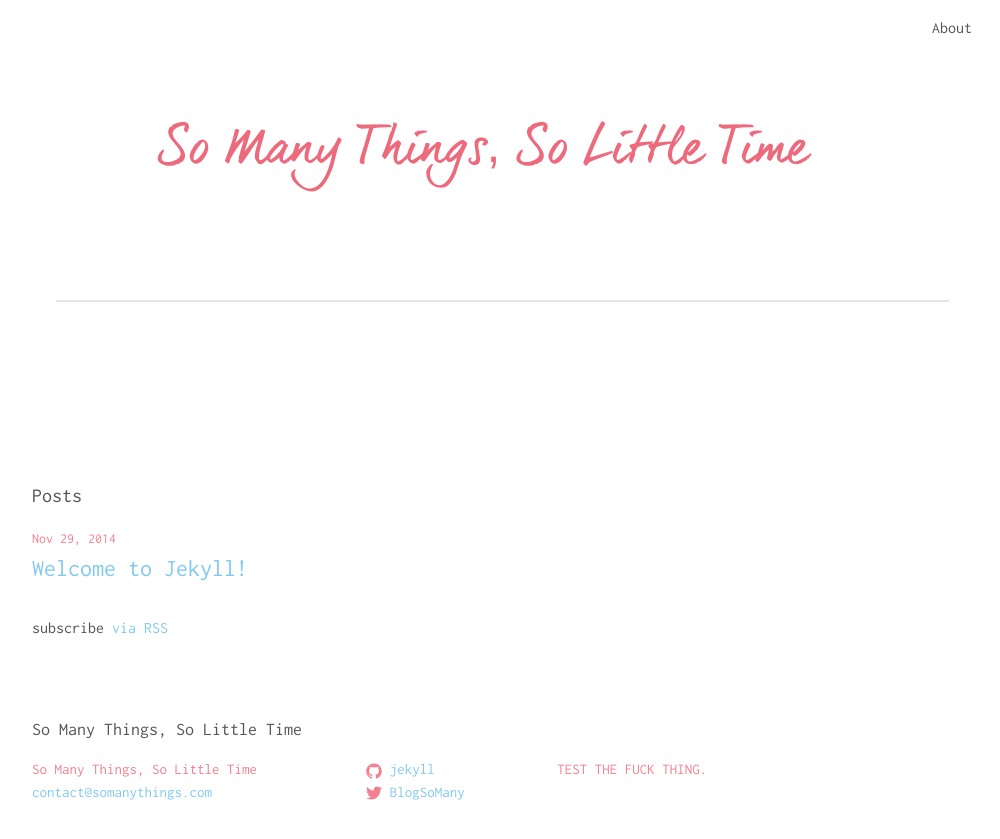
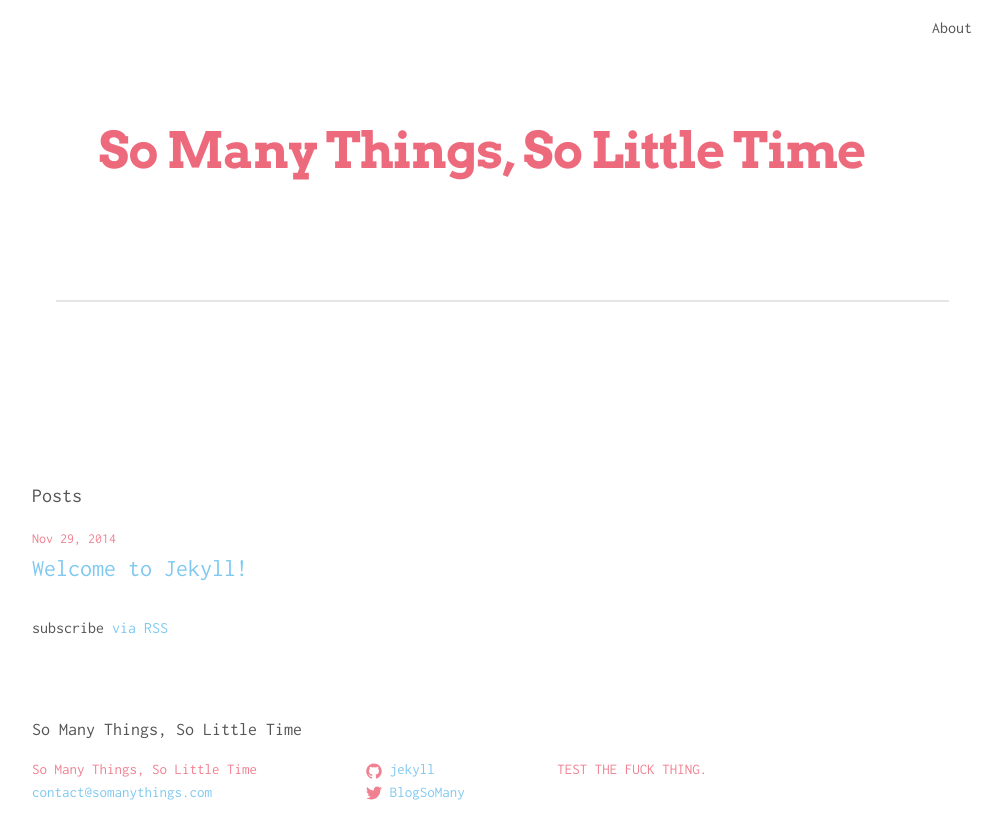
Before and after one commit to somanythingssolittletime/somanythingssolittletime.github.io, a Jekyll site: the page built from index.html, in a window 1280 px wide. Shown: the top 839 px of the page, without its empty margins (138-1138 px from the left). Built offline with Jekyll 4.4.1, drawn with Linux system fonts in a browser that asks for light colours.

Commit message:
adds font-families

```diff
--- a/public/css/main.scss
+++ b/public/css/main.scss
@@ -4,22 +4,23 @@
 @charset "utf-8";
 
 @font-face {
-  font-family: 'dearJoe';
-  src:url('../fonts/dearJoe.otf'),
-  url('../fonts/dearJoe.ttf') format('truetype');
+  font-family: 'Inconsolata';
+  src:url('../fonts/Inconsolata.otf');
   font-weight: normal;
   font-style: normal;
 }
 
 @font-face {
-  font-family: 'Inconsolata';
-  src:url('../fonts/Inconsolata.otf'),;
+  font-family: 'Arvo-Bold';
+  src:url('../fonts/Arvo-Bold.ttf'),
+  url('../fonts/Arvo-Bold.eot') format('embedded-opentype'),
+  url('../fonts/Arvo-Bold.woff') format('woff');;
   font-weight: normal;
   font-style: normal;
 }
 
 // Our variables
-$brand-font-family: dearJoe, Helvetica, sans-serif;
+$brand-font-family: Arvo-Bold, Helvetica, sans-serif;
 $base-font-family: Inconsolata, Helvetica, sans-serif;
 $base-font-size:   16px;
 $small-font-size:  $base-font-size * 0.875;
```
Also changed, not shown: public/fonts/Arvo-Bold.ttf (added), public/fonts/Arvo-Bold.woff (added), 1 other file.
